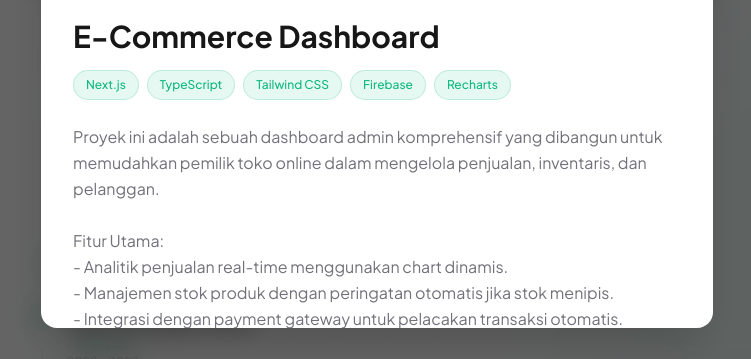
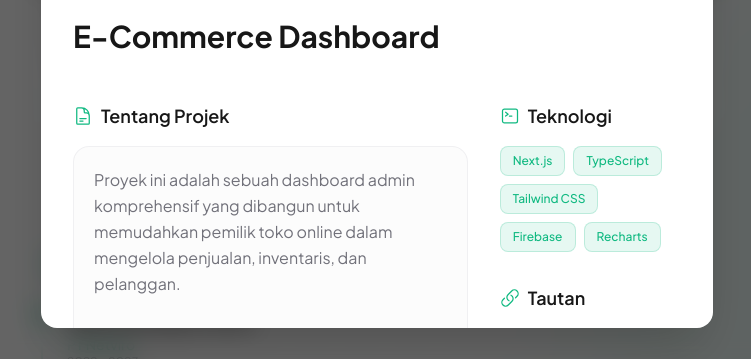
Before and after one commit to mhdfrhan/links, a Next.js app: page / in a window 1280 px wide. Both pictures are taken after a click on the element 468 px from the left and 1097 px from the top of the page. Shown: the part 1129-1488 px from the top of the page, without its empty margins (263-1014 px from the left). Built offline with nearby package versions, Linux system fonts and the light colour scheme; no server answers; the database is empty.

Commit message:
fix: resolve empty description in modal and revamp modal UI layout

```diff
--- a/app/components/PortfolioSection.tsx
+++ b/app/components/PortfolioSection.tsx
@@ -14,7 +14,7 @@ export interface Project {
   id: string;
   title: string;
   description: string;
-  fullDescription: string;
+  fullDescription?: string;
   imageUrl: string;
   techStack: string[];
   link?: string;
@@ -250,50 +250,84 @@ function ProjectModal({ project, onClose, categories = [] }: { project: Project;
             {project.title}
           </h2>
 
-          <div className="flex flex-wrap gap-2 mb-6 items-center">
+          <div className="flex flex-wrap gap-2 mb-8 items-center">
             {project.categoryId && categories.find(c => c.id === project.categoryId) && (
               <>
-                <span className="px-3 py-1.5 text-xs font-bold uppercase tracking-wider bg-accent/20 text-accent rounded-full border border-accent/30">
+                <span className="px-3 py-1 text-xs font-bold uppercase tracking-wider bg-accent/20 text-accent rounded-full border border-accent/30">
                   {categories.find(c => c.id === project.categoryId)?.name}
                 </span>
                 {project.subCategoryId && categories.find(c => c.id === project.categoryId)?.subCategories?.find((s: any) => s.id === project.subCategoryId) && (
-                  <span className="px-3 py-1.5 text-xs font-bold uppercase tracking-wider bg-primary/20 text-primary rounded-full border border-primary/30">
+                  <span className="px-3 py-1 text-xs font-bold uppercase tracking-wider bg-primary/20 text-primary rounded-full border border-primary/30">
                     {categories.find(c => c.id === project.categoryId)?.subCategories?.find((s: any) => s.id === project.subCategoryId)?.name}
                   </span>
                 )}
-                <span className="text-border/50 text-xs hidden sm:inline-block">|</span>
               </>
             )}
+          </div>
+
+          <div className="grid grid-cols-1 lg:grid-cols-3 gap-8">
+            <div className="lg:col-span-2 space-y-6">
+              <div>
+                <h3 className="text-lg font-semibold text-foreground mb-4 flex items-center gap-2">
+                  <svg xmlns="http://www.w3.org/2000/svg" fill="none" viewBox="0 0 24 24" strokeWidth={1.5} stroke="currentColor" className="w-5 h-5 text-accent">
+                    <path strokeLinecap="round" strokeLinejoin="round" d="M19.5 14.25v-2.625a3.375 3.375 0 0 0-3.375-3.375h-1.5A1.125 1.125 0 0 1 13.5 7.125v-1.5a3.375 3.375 0 0 0-3.375-3.375H8.25m0 12.75h7.5m-7.5 3H12M10.5 2.25H5.625c-.621 0-1.125.504-1.125 1.125v17.25c0 .621.504 1.125 1.125 1.125h12.75c.621 0 1.125-.504 1.125-1.125V11.25a9 9 0 0 0-9-9Z" />
+                  </svg>
+                  Tentang Projek
+                </h3>
+                <div className="prose prose-sm md:prose-base dark:prose-invert max-w-none text-muted-foreground bg-muted/30 p-5 rounded-2xl border border-border/50">
+                  <p className="whitespace-pre-wrap leading-relaxed m-0">
+                    {project.fullDescription || project.description}
+                  </p>
+                </div>
+              </div>
+            </div>
+
+            <div className="space-y-8">
+              {project.techStack && project.techStack.length > 0 && (
+                <div>
+                  <h3 className="text-lg font-semibold text-foreground mb-4 flex items-center gap-2">
+                    <svg xmlns="http://www.w3.org/2000/svg" fill="none" viewBox="0 0 24 24" strokeWidth={1.5} stroke="currentColor" className="w-5 h-5 text-accent">
+                      <path strokeLinecap="round" strokeLinejoin="round" d="M6.75 7.5l3 2.25-3 2.25m4.5 0h3m-9 8.25h13.5A2.25 2.25 0 0021 18V6a2.25 2.25 0 00-2.25-2.25H5.25A2.25 2.25 0 003 6v12a2.25 2.25 0 002.25 2.25z" />
+                    </svg>
+                    Teknologi
+                  </h3>
+                  <div className="flex flex-wrap gap-2">
                     {project.techStack.map((tech, i) => (
-              <span key={i} className="px-3 py-1.5 text-xs font-medium rounded-full bg-accent/10 text-accent border border-accent/20">
+                      <span key={i} className="px-3 py-1.5 text-xs font-medium rounded-lg bg-accent/10 text-accent border border-accent/20">
                         {tech}
                       </span>
                     ))}
                   </div>
-
-          <div className="prose prose-sm md:prose-base dark:prose-invert max-w-none text-muted-foreground mb-8">
-            <p className="whitespace-pre-wrap leading-relaxed">
-              {project.fullDescription}
-            </p>
                 </div>
+              )}
 
               {project.link && (
+                <div>
+                  <h3 className="text-lg font-semibold text-foreground mb-4 flex items-center gap-2">
+                    <svg xmlns="http://www.w3.org/2000/svg" fill="none" viewBox="0 0 24 24" strokeWidth={1.5} stroke="currentColor" className="w-5 h-5 text-accent">
+                      <path strokeLinecap="round" strokeLinejoin="round" d="M13.19 8.688a4.5 4.5 0 0 1 1.242 7.244l-4.5 4.5a4.5 4.5 0 0 1-6.364-6.364l1.757-1.757m13.35-.622 1.757-1.757a4.5 4.5 0 0 0-6.364-6.364l-4.5 4.5a4.5 4.5 0 0 0 1.242 7.244" />
+                    </svg>
+                    Tautan
+                  </h3>
                   <a
                     href={project.link}
                     target="_blank"
                     rel="noopener noreferrer"
-              className="inline-flex items-center justify-center gap-2 px-6 py-3 text-sm font-semibold text-primary-foreground bg-primary rounded-xl hover:bg-primary/90 transition-colors shadow-lg shadow-primary/20"
-              onMouseEnter={(e) => gsap.to(e.currentTarget, { scale: 1.05, duration: 0.2 })}
+                    className="flex items-center justify-center gap-2 w-full px-6 py-3.5 text-sm font-semibold text-primary-foreground bg-primary rounded-xl hover:bg-primary/90 transition-colors shadow-lg shadow-primary/20"
+                    onMouseEnter={(e) => gsap.to(e.currentTarget, { scale: 1.02, duration: 0.2 })}
                     onMouseLeave={(e) => gsap.to(e.currentTarget, { scale: 1, duration: 0.2 })}
-              onMouseDown={(e) => gsap.to(e.currentTarget, { scale: 0.95, duration: 0.1 })}
-              onMouseUp={(e) => gsap.to(e.currentTarget, { scale: 1.05, duration: 0.2 })}
+                    onMouseDown={(e) => gsap.to(e.currentTarget, { scale: 0.98, duration: 0.1 })}
+                    onMouseUp={(e) => gsap.to(e.currentTarget, { scale: 1.02, duration: 0.2 })}
                   >
-              Lihat Proyek
+                    Kunjungi Projek
                     <svg xmlns="http://www.w3.org/2000/svg" fill="none" viewBox="0 0 24 24" strokeWidth={2} stroke="currentColor" className="w-4 h-4">
                       <path strokeLinecap="round" strokeLinejoin="round" d="M13.5 6H5.25A2.25 2.25 0 0 0 3 8.25v10.5A2.25 2.25 0 0 0 5.25 21h10.5A2.25 2.25 0 0 0 18 18.75V10.5m-10.5 6L21 3m0 0h-5.25M21 3v5.25" />
                     </svg>
                   </a>
+                </div>
               )}
+            </div>
+          </div>
         </div>
       </div>
     </div>,
```
Lines whose indentation alone changed are shown as unchanged.
